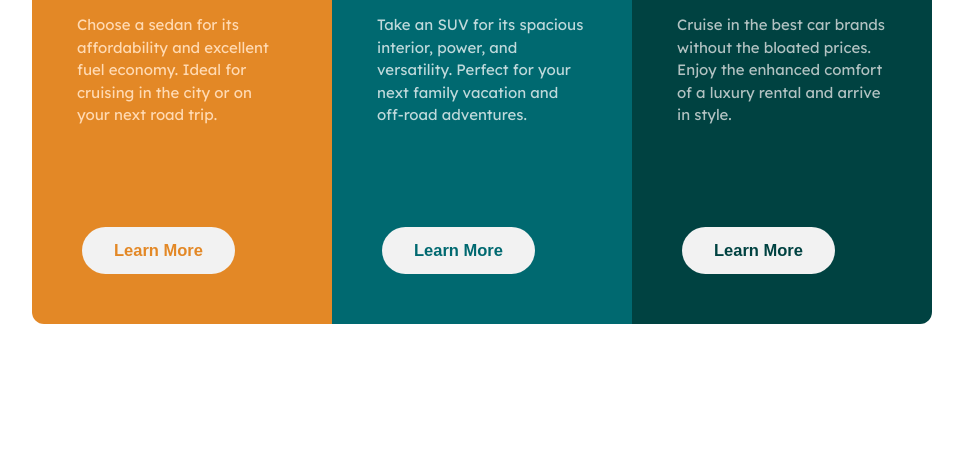
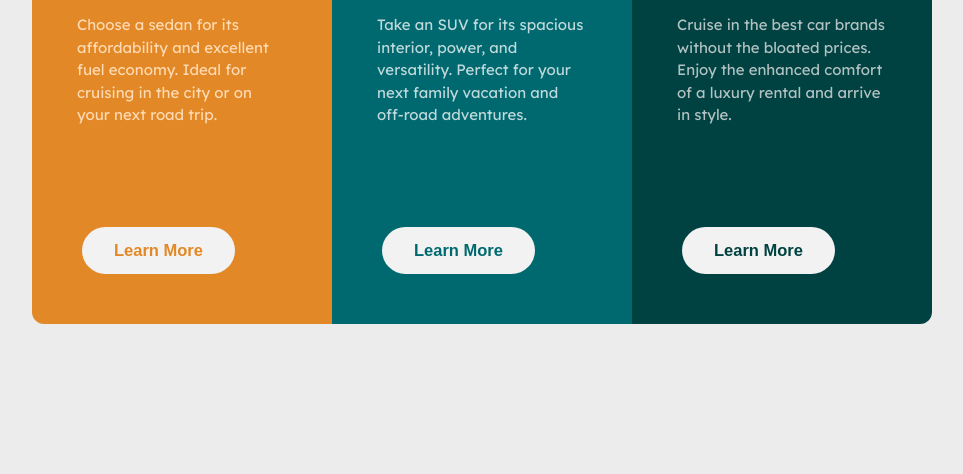
Before and after one commit to the-artist-web/3-column-preview-card, a plain HTML site: page index.html in a window 1280 px wide. Shown: the part 326-800 px from the top of the page, without its empty margins (158-1121 px from the left). Drawn offline with Linux system fonts and the light colour scheme.

Commit message:
update css

```diff
--- a/assets/css/styles.css
+++ b/assets/css/styles.css
@@ -65,7 +65,7 @@ html {
 }
 
 body {
-    background-color: var(--Transparent-white);
+    background-color: hsla(0, 0%, 90%, 0.75);
     font-family: var(--font-family-body);
     color: var(--Very-light-gray);
 }
```
